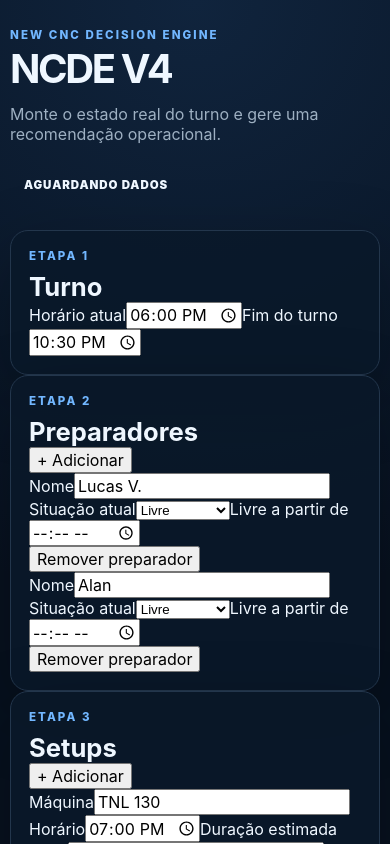
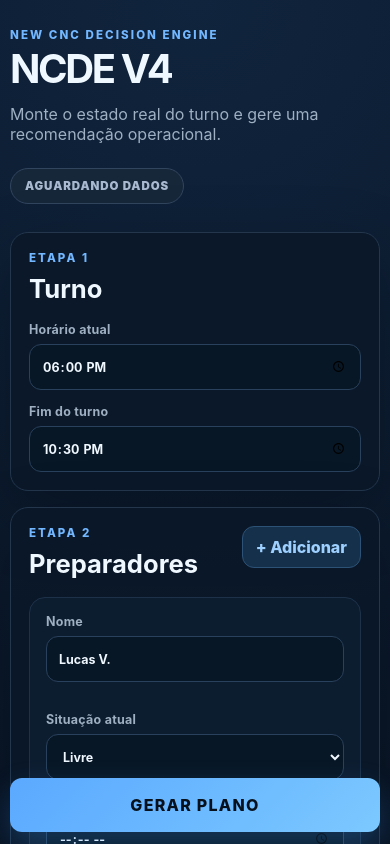
Before and after one commit to lucasvenancio0110/ncde-v4, a React (Vite) app: page / in a window 390 px wide. Shown: the top 844 px of the page. Built offline with nearby package versions, Linux system fonts and the light colour scheme.

Commit message:
style: build mobile operational data entry workspace

```diff
--- a/src/styles.css
+++ b/src/styles.css
@@ -8,31 +8,63 @@
 
 * { box-sizing: border-box; }
 body { margin: 0; min-width: 320px; min-height: 100vh; background: radial-gradient(circle at top, #10243d, #07111f 48%); }
-button, input { font: inherit; }
-.shell { width: min(980px, calc(100% - 32px)); margin: 0 auto; padding: 48px 0 80px; }
+button, input, select { font: inherit; }
+button { cursor: pointer; }
+.shell { width: min(1180px, calc(100% - 32px)); margin: 0 auto; padding: 48px 0 80px; }
 .hero { display: flex; align-items: flex-start; justify-content: space-between; gap: 24px; margin-bottom: 28px; }
 .eyebrow { margin: 0 0 8px; font-size: .72rem; font-weight: 800; letter-spacing: .18em; color: #72b7ff; }
 h1 { margin: 0; font-size: clamp(2.5rem, 8vw, 5.5rem); line-height: .95; letter-spacing: -.06em; }
-.subtitle { margin: 16px 0 0; color: #9eb0c2; }
+.subtitle { max-width: 620px; margin: 16px 0 0; color: #9eb0c2; }
 .status { padding: 10px 14px; border-radius: 999px; font-size: .72rem; font-weight: 900; letter-spacing: .08em; white-space: nowrap; }
 .status.ok { background: #103d32; color: #7ff3c5; border: 1px solid #236c58; }
 .status.risk { background: #4a2327; color: #ffb3ba; border: 1px solid #7d3940; }
-.panel { padding: 24px; border: 1px solid #23364c; border-radius: 24px; background: rgba(10, 24, 41, .88); box-shadow: 0 24px 70px rgba(0, 0, 0, .28); }
-.panel-heading { display: flex; align-items: center; justify-content: space-between; padding-bottom: 20px; border-bottom: 1px solid #23364c; }
+.status.idle { background: #17273a; color: #a9bad0; border: 1px solid #31455e; }
+.workspace { display: grid; grid-template-columns: minmax(0, 1.15fr) minmax(340px, .85fr); gap: 20px; align-items: start; }
+.editor-column { display: grid; gap: 16px; }
+.panel { padding: 24px; border: 1px solid #23364c; border-radius: 24px; background: rgba(10, 24, 41, .9); box-shadow: 0 24px 70px rgba(0, 0, 0, .24); }
+.result-panel { position: sticky; top: 20px; }
+.panel-heading, .section-heading { display: flex; align-items: center; justify-content: space-between; gap: 16px; }
+.panel-heading { padding-bottom: 20px; border-bottom: 1px solid #23364c; }
 h2 { margin: 0; font-size: 1.6rem; }
 .panel-heading strong { font-size: 1.5rem; color: #72b7ff; }
+.form-grid { display: grid; gap: 14px; }
+.two-columns { grid-template-columns: repeat(2, minmax(0, 1fr)); }
+.form-panel .form-grid { margin-top: 18px; }
+label { display: grid; gap: 7px; color: #9eb0c2; font-size: .78rem; font-weight: 750; letter-spacing: .02em; }
+input, select { width: 100%; min-height: 46px; padding: 11px 12px; border-radius: 12px; border: 1px solid #29415c; background: #081725; color: #eff7ff; outline: none; }
+input:focus, select:focus { border-color: #72b7ff; box-shadow: 0 0 0 3px rgba(114, 183, 255, .12); }
+.editable-list { display: grid; gap: 12px; margin-top: 18px; }
+.editable-card { display: grid; gap: 12px; padding: 16px; border-radius: 16px; border: 1px solid #1d3249; background: #0d1d30; }
+.primary-button, .secondary-button, .danger-button { border: 0; border-radius: 12px; font-weight: 850; }
+.primary-button { min-height: 54px; padding: 14px 20px; background: linear-gradient(135deg, #5aa9ff, #7cc8ff); color: #06111d; letter-spacing: .08em; box-shadow: 0 14px 32px rgba(64, 157, 255, .24); }
+.secondary-button { padding: 10px 13px; background: #15304a; color: #9ed0ff; border: 1px solid #2c5276; }
+.danger-button { justify-self: start; padding: 8px 0; background: transparent; color: #ff9fa8; }
 .timeline { display: grid; gap: 12px; margin-top: 20px; }
 .action { display: grid; grid-template-columns: 72px 1fr; gap: 16px; padding: 16px; border-radius: 16px; background: #0d1d30; border: 1px solid #1d3249; }
 .action time { font-size: 1.05rem; font-weight: 900; color: #72b7ff; }
 .action h3 { margin: 0; }
 .action p { margin: 4px 0; color: #d9e7f5; }
-.action small { color: #8fa3b7; }
-.warnings { margin-top: 18px; padding: 14px 16px; border-radius: 14px; background: #4a2327; color: #ffced2; }
+.action small { display: block; color: #8fa3b7; }
+.action-end { display: inline-block; margin-top: 10px; padding: 5px 8px; border-radius: 8px; background: #152a40; color: #a8c7e8; font-size: .72rem; font-weight: 800; }
+.result-placeholder { padding: 42px 12px 28px; text-align: center; color: #8fa3b7; }
+.result-placeholder strong { display: block; color: #d9e7f5; }
+.result-placeholder p { margin-bottom: 0; }
+.empty-state { margin: 0; padding: 14px; border-radius: 12px; background: #0b1929; color: #8fa3b7; text-align: center; }
+.warnings { padding: 14px 16px; border-radius: 14px; background: #4a2327; color: #ffced2; border: 1px solid #7d3940; }
 .warnings p { margin: 0; }
+.warnings p + p { margin-top: 8px; }
+
+@media (max-width: 900px) {
+  .workspace { grid-template-columns: 1fr; }
+  .result-panel { position: static; }
+}
 
 @media (max-width: 620px) {
-  .shell { width: min(100% - 20px, 980px); padding-top: 28px; }
+  .shell { width: min(100% - 20px, 1180px); padding-top: 28px; }
   .hero { flex-direction: column; }
   .panel { padding: 18px; border-radius: 18px; }
+  .two-columns { grid-template-columns: 1fr; }
+  .section-heading { align-items: flex-start; }
   .action { grid-template-columns: 60px 1fr; padding: 14px; }
+  .primary-button { position: sticky; bottom: 12px; z-index: 10; }
 }
```
